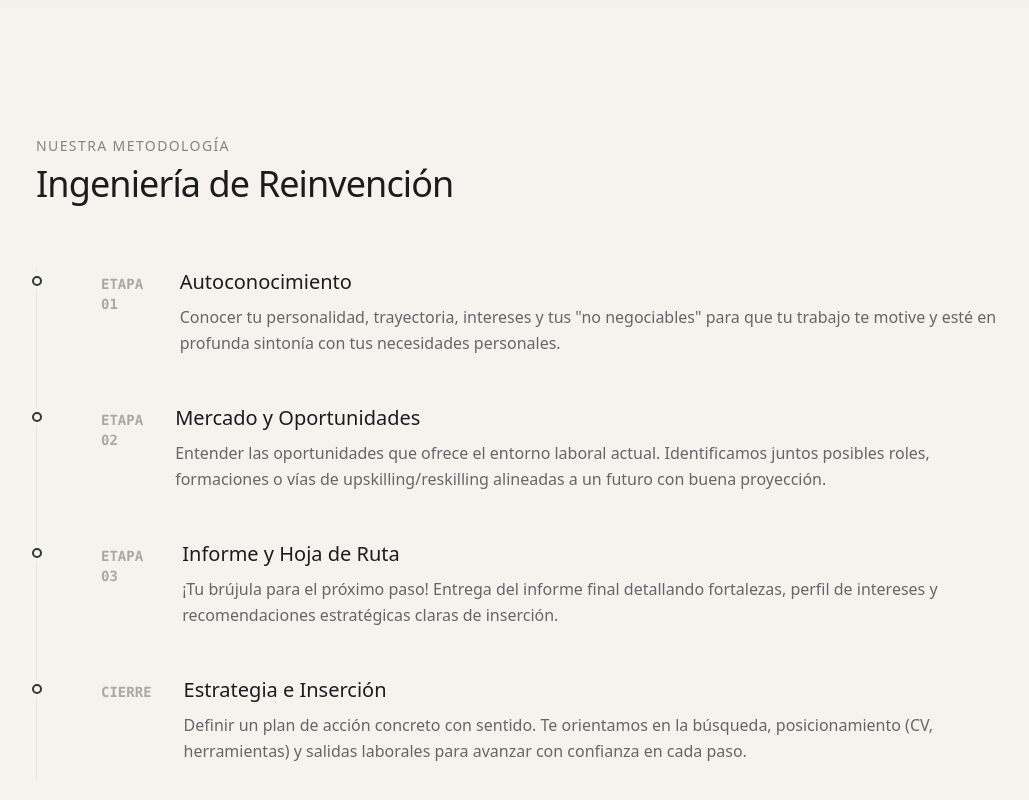
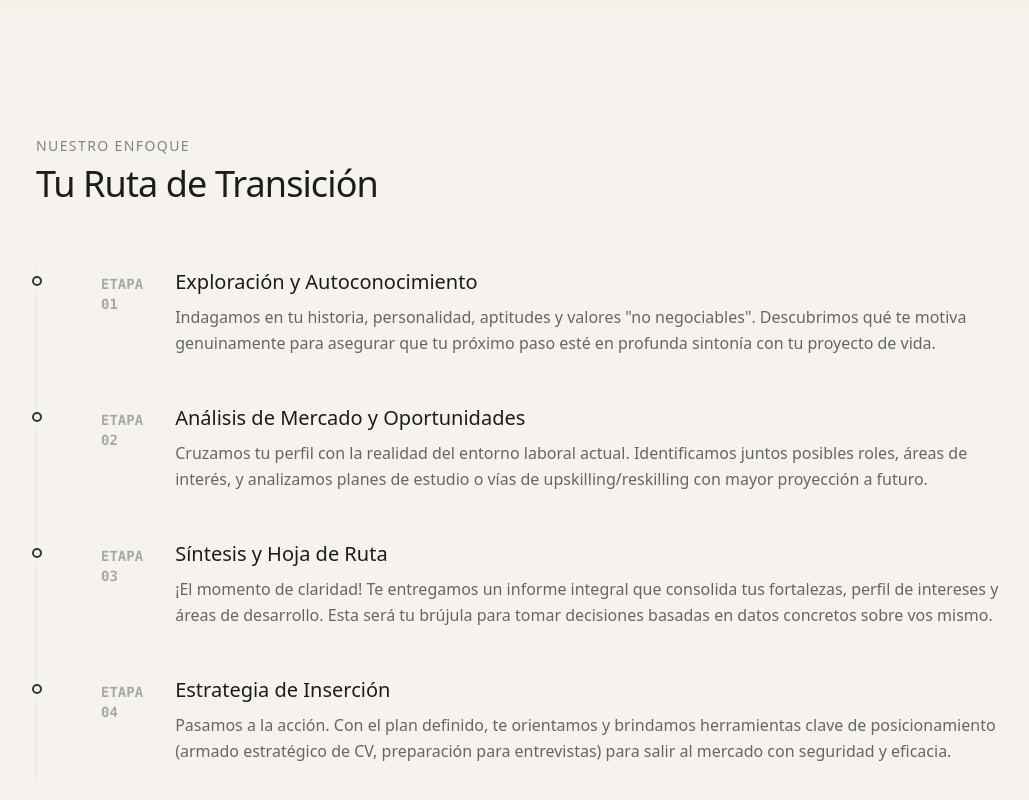
Before and after one commit to Nicosm1988/reinversi-n_profesional, a Next.js app: page / in a window 1280 px wide. Shown: the part 2314-3114 px from the top of the page, without its empty margins (116-1145 px from the left). Built offline with nearby package versions, Linux system fonts and the light colour scheme.

Commit message:
update: refine method section copy and title

```diff
--- a/components/sections/method.tsx
+++ b/components/sections/method.tsx
@@ -7,23 +7,23 @@ import { FadeIn, StaggerContainer } from "@/components/motion";
 const steps = [
     {
         step: "ETAPA 01",
-        title: "Autoconocimiento",
-        desc: "Conocer tu personalidad, trayectoria, intereses y tus \"no negociables\" para que tu trabajo te motive y esté en profunda sintonía con tus necesidades personales.",
+        title: "Exploración y Autoconocimiento",
+        desc: "Indagamos en tu historia, personalidad, aptitudes y valores \"no negociables\". Descubrimos qué te motiva genuinamente para asegurar que tu próximo paso esté en profunda sintonía con tu proyecto de vida.",
     },
     {
         step: "ETAPA 02",
-        title: "Mercado y Oportunidades",
-        desc: "Entender las oportunidades que ofrece el entorno laboral actual. Identificamos juntos posibles roles, formaciones o vías de upskilling/reskilling alineadas a un futuro con buena proyección.",
+        title: "Análisis de Mercado y Oportunidades",
+        desc: "Cruzamos tu perfil con la realidad del entorno laboral actual. Identificamos juntos posibles roles, áreas de interés, y analizamos planes de estudio o vías de upskilling/reskilling con mayor proyección a futuro.",
     },
     {
         step: "ETAPA 03",
-        title: "Informe y Hoja de Ruta",
-        desc: "¡Tu brújula para el próximo paso! Entrega del informe final detallando fortalezas, perfil de intereses y recomendaciones estratégicas claras de inserción.",
+        title: "Síntesis y Hoja de Ruta",
+        desc: "¡El momento de claridad! Te entregamos un informe integral que consolida tus fortalezas, perfil de intereses y áreas de desarrollo. Esta será tu brújula para tomar decisiones basadas en datos concretos sobre vos mismo.",
     },
     {
-        step: "CIERRE",
-        title: "Estrategia e Inserción",
-        desc: "Definir un plan de acción concreto con sentido. Te orientamos en la búsqueda, posicionamiento (CV, herramientas) y salidas laborales para avanzar con confianza en cada paso.",
+        step: "ETAPA 04",
+        title: "Estrategia de Inserción",
+        desc: "Pasamos a la acción. Con el plan definido, te orientamos y brindamos herramientas clave de posicionamiento (armado estratégico de CV, preparación para entrevistas) para salir al mercado con seguridad y eficacia.",
     }
 ];
 
@@ -33,10 +33,10 @@ export function MethodSection() {
             <Container size="sm">
                 <FadeIn className="mb-16">
                     <span className="text-sm font-medium tracking-widest uppercase text-primary/60 mb-2 block">
-                        Nuestra Metodología
+                        Nuestro Enfoque
                     </span>
                     <Heading level="h2">
-                        Ingeniería de Reinvención
+                        Tu Ruta de Transición
                     </Heading>
                 </FadeIn>
 
```
